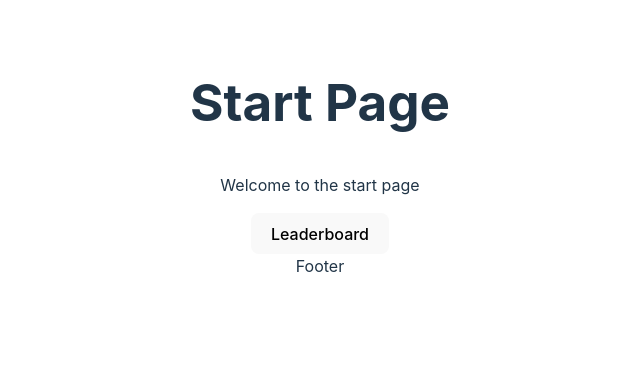
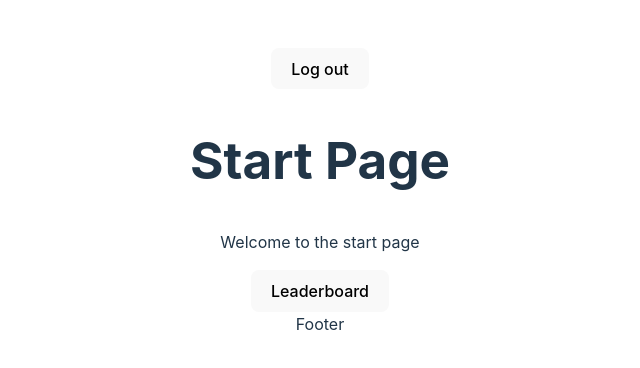
Before and after one commit to Pingis2/Cobra, a React (Vite) app in the folder frontend/: page /start-page in a window 1280 px wide. Shown: the top 368 px of the page, without its empty margins (320-960 px from the left). Built offline with nearby package versions, Linux system fonts and the light colour scheme.

Commit message:
added logout endpoint

```diff
--- a/frontend/src/components/Logout.tsx
+++ b/frontend/src/components/Logout.tsx
@@ -1,17 +1,53 @@
+import { useState } from "react";
+import { logoutUser } from "../services/userService";
+import { useNavigate } from "react-router-dom";
 
+export const LogoutButton = () => {
+    const [isLoggingOut, setIsLoggingOut] = useState(false);
+    const [logoutSuccess, setLogoutSuccess] = useState<null | boolean>(null);
+    const navigate = useNavigate();
 
-export const logout = async () => {
-    const response = await fetch("/api/logout", {
-        method: "POST",
-        headers: {
-            "Content-Type": "application/json",
-        },
-        credentials: "include",
-    });
+    const logout = async () => {
+        const token = localStorage.getItem("token"); // or get the token from your auth state or context
 
-    if (response.ok) {
-        return true;
-    } else {
-        return false;
-    }
+        if (!token) {
+            console.error("No token found, user is not logged in.");
+            setLogoutSuccess(false);
+            return;
+        }
+
+        setIsLoggingOut(true);
+
+        try {
+            const success = await logoutUser(token);
+
+            if (success) {
+                localStorage.removeItem("token");
+                setLogoutSuccess(true);
+                navigate('/login');
+            } else {
+                setLogoutSuccess(false);
+            }
+        } catch (error) {
+            console.error("Logout failed:", error);
+            setLogoutSuccess(false);
+        }
+
+        setIsLoggingOut(false);
+    };
+
+    return (
+        <>
+            <div>
+                <button onClick={logout} disabled={isLoggingOut}>
+                    {isLoggingOut ? "Logging out..." : "Log out"}
+                </button>
+                {logoutSuccess !== null && (
+                    <p>{logoutSuccess ? "Successfully logged out!" : "Logout failed. Please try again."}</p>
+                )}
+            </div>
+        </>
+    )
 }
+
+export default LogoutButton;
--- a/frontend/src/pages/StartPage.tsx
+++ b/frontend/src/pages/StartPage.tsx
@@ -2,6 +2,7 @@ import { useEffect, useState } from "react";
 import { useNavigate } from "react-router-dom";
 import { IUsers } from "../models/IUsers";
 import { getLoggedInUser } from "../services/userService";
+import LogoutButton from "../components/Logout";
 
 export const StartPage = () => {
     const [user, setUser] = useState<IUsers | null>(null);
@@ -46,11 +47,14 @@ export const StartPage = () => {
     }
 
     return (
-        <section>
-            <h1>Start Page</h1>
-            <p>Welcome {user?.userName} to the start page</p>
-            <button onClick={() => handleNavigation('/leaderboard')} type="submit">Leaderboard</button>
-        </section>
+        <>
+            <LogoutButton />
+            <section>
+                <h1>Start Page</h1>
+                <p>Welcome {user?.userName} to the start page</p>
+                <button onClick={() => handleNavigation('/leaderboard')} type="submit">Leaderboard</button>
+            </section>
+        </>
     );
 };
 
--- a/frontend/src/services/serviceBase.ts
+++ b/frontend/src/services/serviceBase.ts
@@ -23,14 +23,10 @@ export const get = async <T>(url: string, p0: { headers: { Authorization: string
     }
 };
 
-export const post = async <T>(url: string, data: any) => {
+export const post = async <T>(url: string, data: any, config?: any) => {
     try {
         console.log("api url", url)
-        const response = await axios.post<T>(url, data, {
-            headers: {
-                'Content-Type': 'application/json',
-            }
-        });
+        const response = await axios.post<T>(url, data, config);
         console.log("api response", response);
         return response;
     } catch (error) {
--- a/frontend/src/services/userService.ts
+++ b/frontend/src/services/userService.ts
@@ -107,3 +107,25 @@ export const createUser = async (
         throw error;
     }
 }
+
+export const logoutUser = async (token: string): Promise<boolean> => {
+    try {
+        const response = await post<{ success: boolean; message?: string }>(
+            `${BASE_URL}logout`,
+            {},
+            { headers: { Authorization: `Bearer ${token}` } }
+        );
+
+        console.log("api response", response.data);
+
+        if (response.data && response.data.success) {
+            return true;
+        } else {
+            console.error("Logout failed:", response.data.message);
+            return false;
+        }
+    } catch (error) {
+        console.error("Error during API call:", error);
+        throw error;
+    }
+}
```
Also changed, not shown: 1 other file (tests, documents, lock files or other folders).
